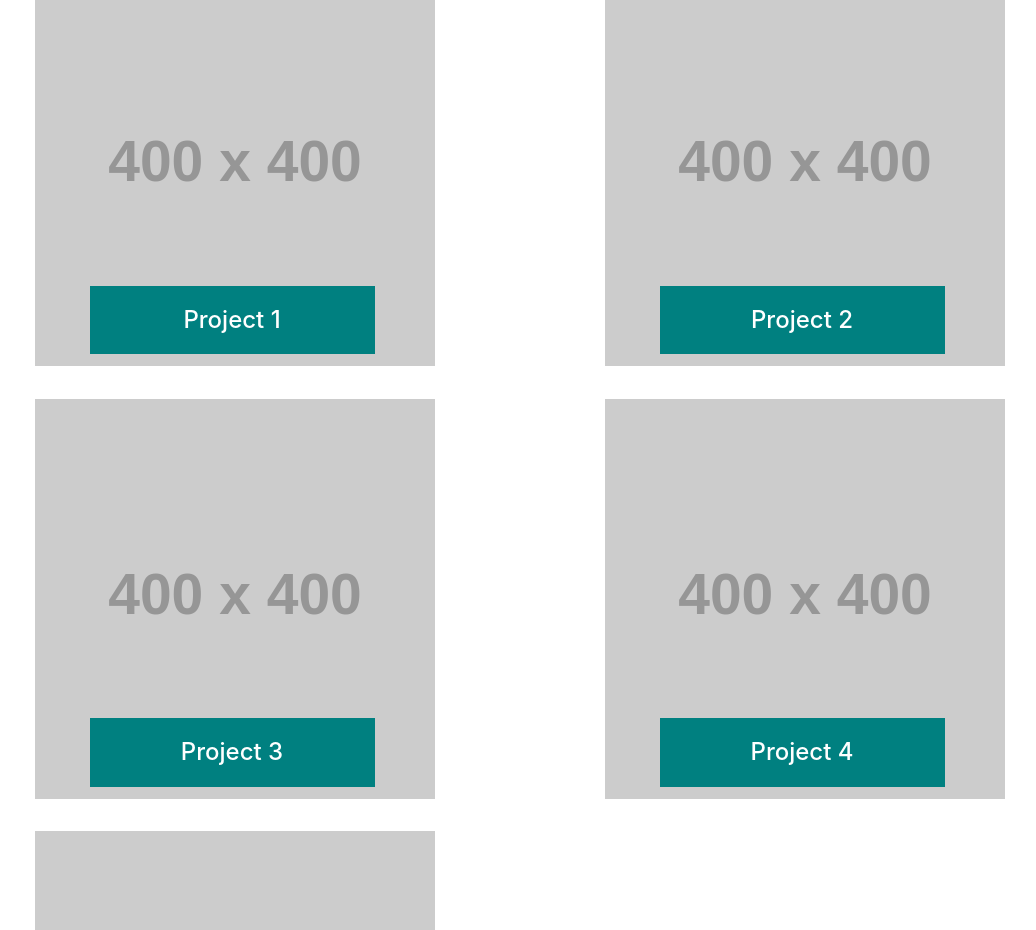
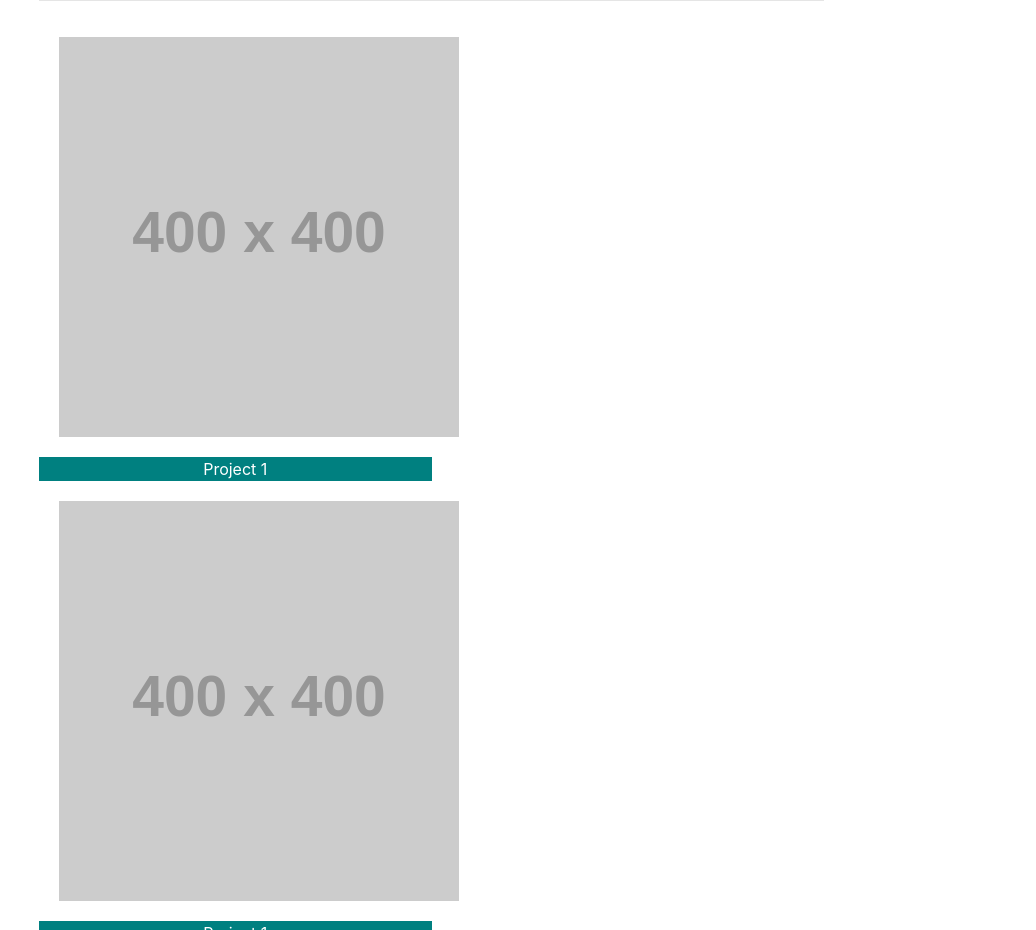
Before and after one commit to edatez/Early-Portfolio, a plain HTML site: page portfolio.html in a window 1280 px wide. Shown: the part 189-1119 px from the top of the page, without its empty margins (66-1102 px from the left). Drawn offline with nearby package versions, Linux system fonts and the light colour scheme; placeholder pictures from the web are drawn by us.

Commit message:
manual commit

```diff
--- a/portfolio.html
+++ b/portfolio.html
@@ -3,9 +3,11 @@
 
 <head>
     <meta charset="UTF-8">
-    <title>Eda's Programmer Profile</title>
-    <link rel="stylesheet" href="https://stackpath.bootstrapcdn.com/bootstrap/4.4.1/css/bootstrap.min.css" integrity="sha384-Vkoo8x4CGsO3+Hhxv8T/Q5PaXtkKtu6ug5TOeNV6gBiFeWPGFN9MuhOf23Q9Ifjh" crossorigin="anonymous">
-    <link href="https://fonts.googleapis.com/css2?family=Roboto+Slab:wght@300;500;700&family=Roboto:wght@300;500&display=swap"
+    <title>Eda's Programmer Portfolio</title>
+    <link rel="stylesheet" href="https://stackpath.bootstrapcdn.com/bootstrap/4.4.1/css/bootstrap.min.css"
+        integrity="sha384-Vkoo8x4CGsO3+Hhxv8T/Q5PaXtkKtu6ug5TOeNV6gBiFeWPGFN9MuhOf23Q9Ifjh" crossorigin="anonymous">
+    <link
+        href="https://fonts.googleapis.com/css2?family=Roboto+Slab:wght@300;500;700&family=Roboto:wght@300;500&display=swap"
         rel="stylesheet">
     <link rel="stylesheet" href="css/style.css">
 
@@ -33,50 +35,46 @@
     </nav>
 
     <main>
-
-    <div class="container">
+        <div class="container py-4">
             <div class="row">
-            <div class="col-md-12">
-                <h1>My Portfolio</h1>
+                <div class="col-md-9">
+                    <div class="content-box clear-fix">
+                        <h1>Portfolio</h1>
+                        <hr/>
+                        <div class="row">
+                            <div class="col-sm">
+                                <img class="portfolio-image" class="img-fluid" src="https://via.placeholder.com/400"
+                                    alt="Eda Tuncer">
+                                <div class="projects">Project 1</div>
+                            </div>
+                            <div class="col-sm">
+                                <img class="portfolio-image" class="img-fluid" src="https://via.placeholder.com/400"
+                                    alt="Eda Tuncer">
+                                <div class="projects">Project 1</div>
                             </div>
                         </div>
                         <div class="row">
-            <div class="col-md-6 col-sm-12">
-                <img class="img-fluid"
-                    src="https://via.placeholder.com/400"
+                            <div class="col-sm">
+                                <img class="portfolio-image" class="img-fluid" src="https://via.placeholder.com/400"
                                     alt="Eda Tuncer">
-                <h4 class="projects carousel-caption">Project 1</h4>
+                                <div class="projects">Project 1</div>
                             </div>
-            <div class="col-md-6 col-sm-12">
-                <img class="img-fluid"
-                    src="https://via.placeholder.com/400"
+                            <div class="col-sm">
+                                <img class="portfolio-image" class="img-fluid" src="https://via.placeholder.com/400"
                                     alt="Eda Tuncer">
-                <h4 class="projects carousel-caption">Project 2</h4>
+                                <div class="projects">Project 1</div>
                             </div>
                         </div>
                         <div class="row">
-            <div class="col-md-6 col-sm-12">
-                <img class="img-fluid"
-                    src="https://via.placeholder.com/400"
+                            <div class="col-sm">
+                                <img class="portfolio-image" class="img-fluid" src="https://via.placeholder.com/400"
                                     alt="Eda Tuncer">
-                <h4 class="projects carousel-caption">Project 3</h4>
+                                <div class="projects">Project 1</div>
                             </div>
-            <div class="col-md-6 col-sm-12">
-                <img class="img-fluid"
-                    src="https://via.placeholder.com/400"
-                    alt="Eda Tuncer">
-                <h4 class="projects carousel-caption">Project 4</h4>
+                            <div class="col-sm">
+
+
                             </div>
-        </div>
-        <div class="row">
-            <div class="col-md-6 col-sm-12">
-                <img class="img-fluid"
-                    src="https://via.placeholder.com/400"
-                    alt="Eda Tuncer">
-                <h4 class="projects carousel-caption">Project 5</h4>
-            </div>
-            <div class="col-md-6 col-sm-12">
-
                         </div>
                     </div>
 
```
Lines whose indentation alone changed are shown as unchanged.
